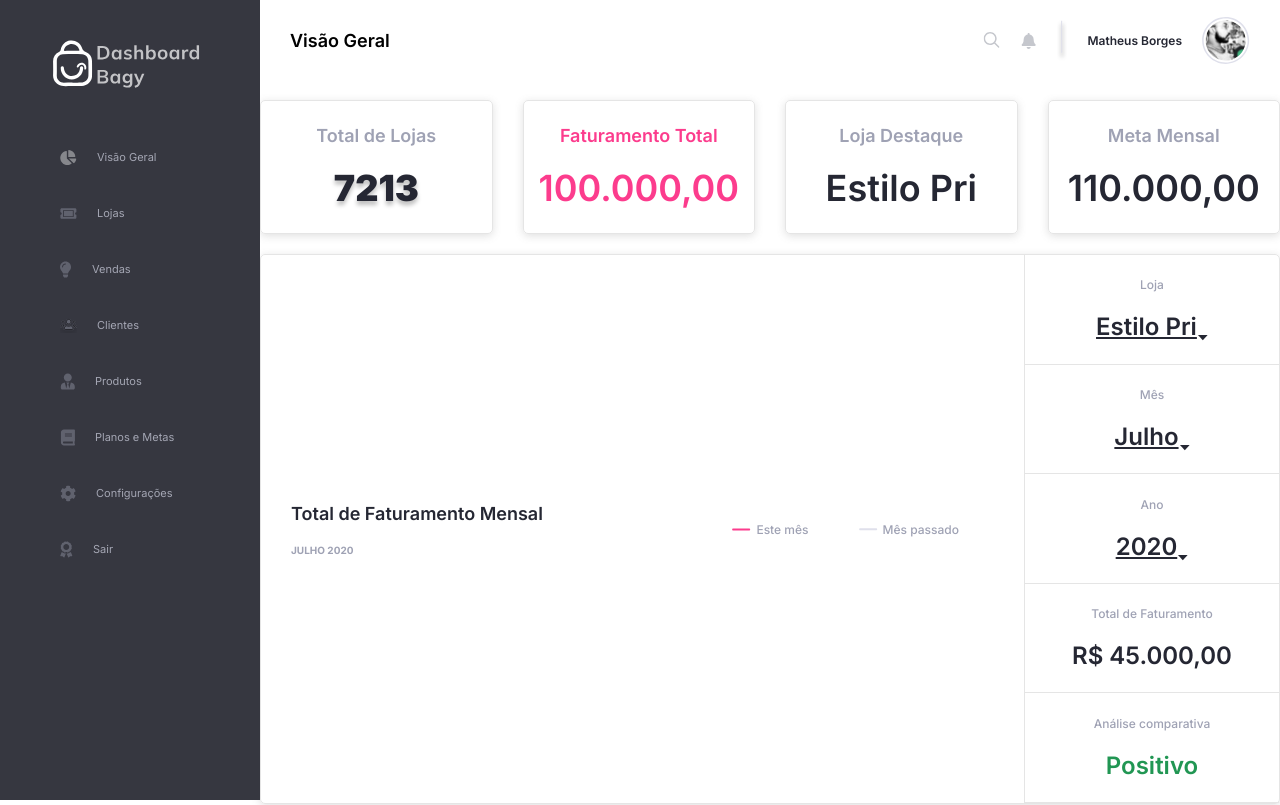
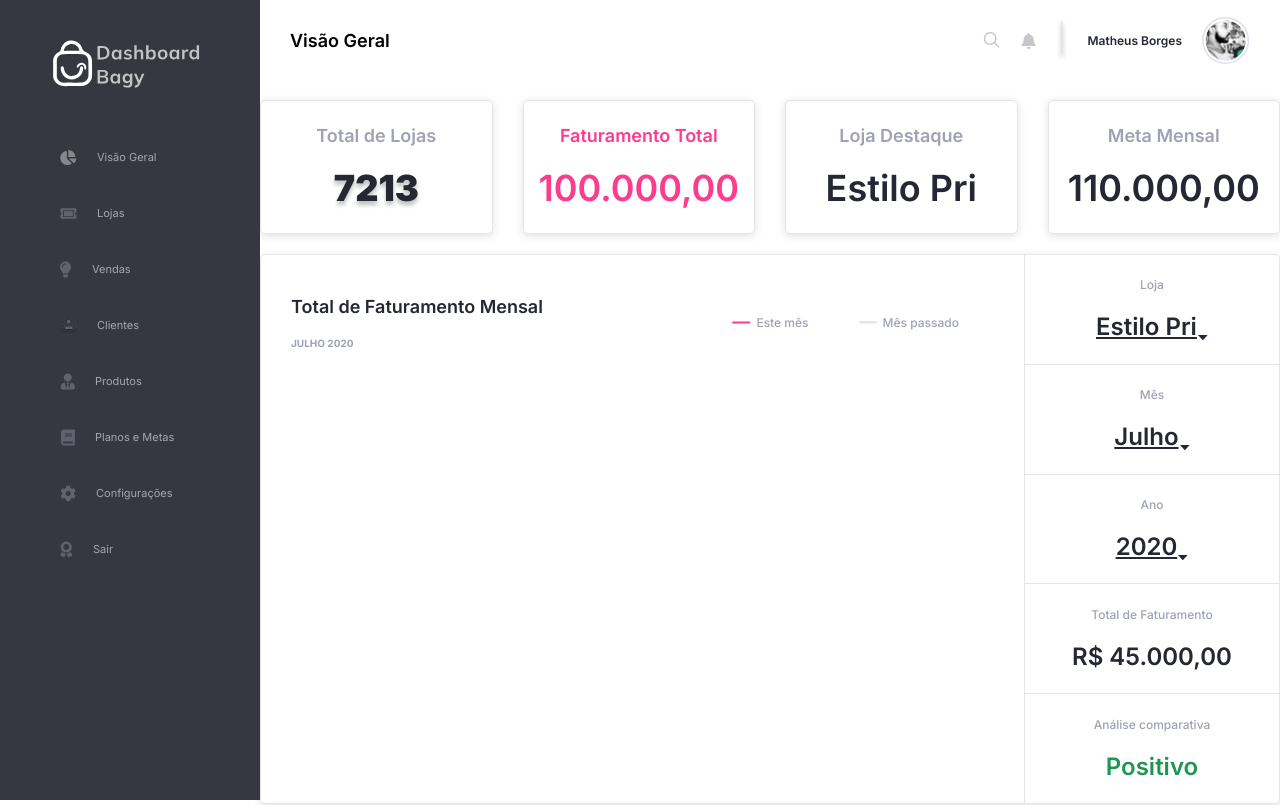
Before and after one commit to maricegalla/dashboardBagy, a React (Create React App) app in the folder dashboard/: page / in a window 1280 px wide. Shown: the top 805 px of the page. Built offline with nearby package versions, Linux system fonts and the light colour scheme; data requests are answered from the project's data file.

Commit message:
Created chart container

```diff
--- a/dashboard/src/components/MainBoard/index.jsx
+++ b/dashboard/src/components/MainBoard/index.jsx
@@ -1,7 +1,8 @@
 import React from 'react';
 import {
   BigChartContainer,
-  TableHeader,
+  ChartHeader,
+  ChartContainer,
   LeftSectionContainer,
   RightSectionContainer,
 } from './style';
@@ -21,7 +22,7 @@ const MainBoard = () => {
   return (
     <BigChartContainer>
       <LeftSectionContainer>
-        <TableHeader>
+        <ChartHeader>
           <div>
             <h3>Total de Faturamento Mensal</h3>
             <span>JULHO 2020</span>
@@ -30,7 +31,8 @@ const MainBoard = () => {
             <p><LegendPink/>Este mês</p>
             <p><LegendGray/>Mês passado</p>
           </div>
-        </TableHeader>
+        </ChartHeader>
+        <ChartContainer />
       </LeftSectionContainer>
       <RightSectionContainer>
         {leftSectionContent.map((content, index) => {
@@ -44,7 +46,7 @@ const MainBoard = () => {
           }
           if (content.title === 'Análise comparativa') {
             return (
-              <div key={index}>
+              <div key={index} className="noBorder">
                 <p>{content.title}</p>
                 <h2 className="green">{content.highlight}</h2>
               </div>
--- a/dashboard/src/components/MainBoard/style.js
+++ b/dashboard/src/components/MainBoard/style.js
@@ -20,7 +20,7 @@ const LeftSectionContainer = styled.div`
   height: 100%;
 `;
 
-const TableHeader = styled.div`
+const ChartHeader = styled.div`
   display: flex;
   width: 100%;
   height: 180px;
@@ -56,12 +56,18 @@ const TableHeader = styled.div`
     }
   }
 
-  .rightSide{
+  .rightSide {
     display: flex;
     flex-direction: row;
     gap: 50px;
   }
-`
+`;
+
+const ChartContainer = styled.div`
+  display: flex;
+  height: 100%;
+  width: 100%;
+`;
 
 const RightSectionContainer = styled.div`
   display: flex;
@@ -70,6 +76,10 @@ const RightSectionContainer = styled.div`
   width: 340px;
   height: 100%;
   border-left: 1px solid #e5e5e5;
+
+  .noBorder {
+    border: none !important;
+  }
 
   & > div {
     display: flex;
@@ -105,4 +115,10 @@ const RightSectionContainer = styled.div`
   }
 `;
 
-export { BigChartContainer, TableHeader, LeftSectionContainer, RightSectionContainer };
+export {
+  BigChartContainer,
+  ChartHeader,
+  ChartContainer,
+  LeftSectionContainer,
+  RightSectionContainer,
+};
```
